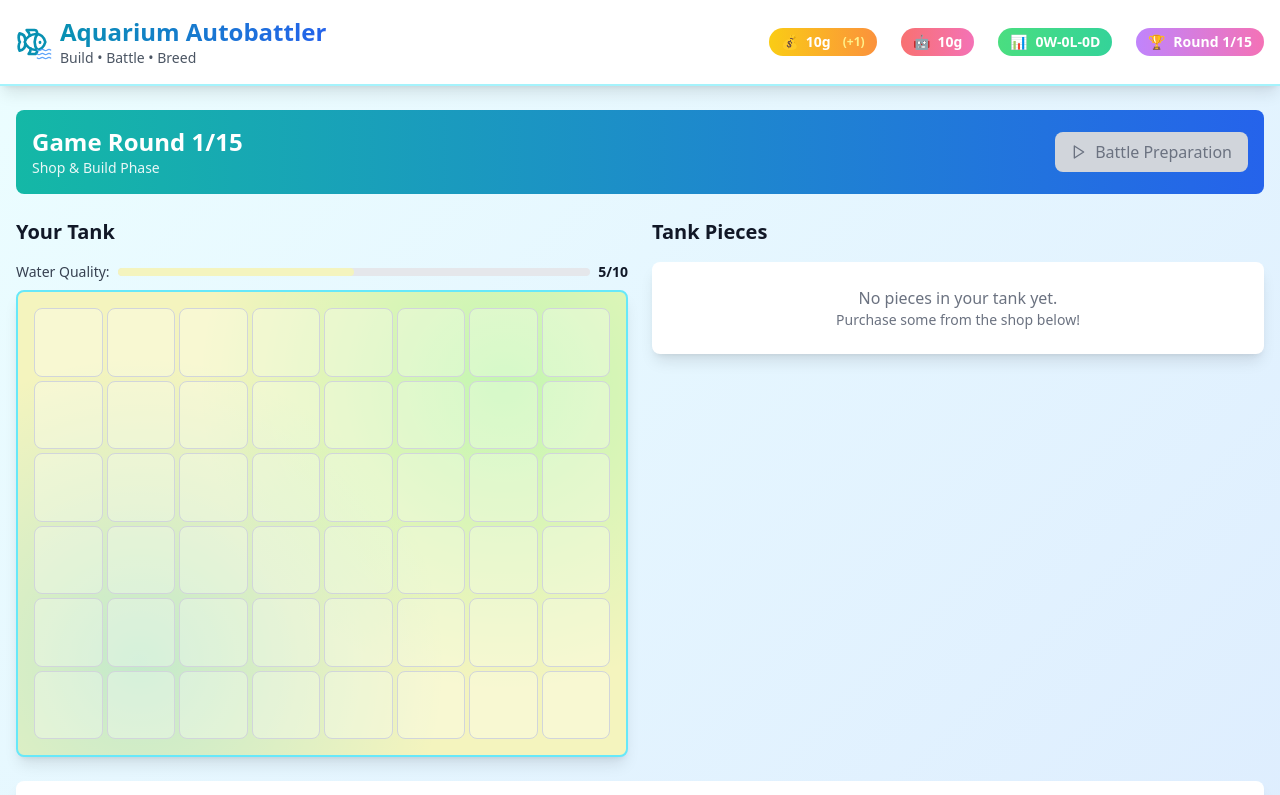
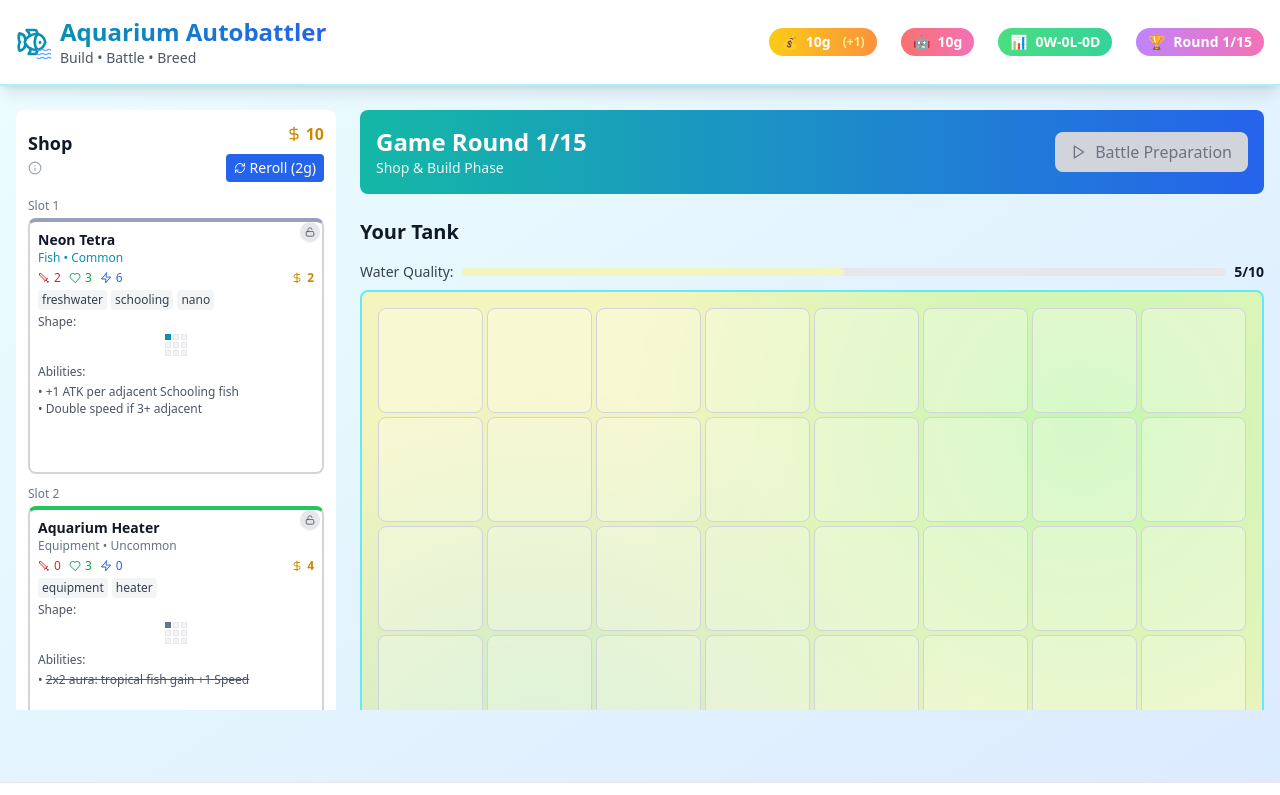
Before and after one commit to SobieskiCodes/aquarium-autobattle, a React (Vite) app: page / in a window 1280 px wide. Shown: the top 795 px of the page. Built offline with nearby package versions, Linux system fonts and the light colour scheme.

Commit message:
Move shop to left sidebar layout

```diff
--- a/src/components/GamePhase.tsx
+++ b/src/components/GamePhase.tsx
@@ -66,7 +66,25 @@ export const GamePhase: React.FC<GamePhaseProps> = ({
   };
 
   const renderShopPhase = () => (
-    <div className="space-y-6">
+    <div className="flex gap-6 h-[calc(100vh-200px)]">
+      {/* Left Sidebar - Shop */}
+      <div className="w-80 flex-shrink-0 space-y-4 overflow-y-auto">
+        <Shop
+          pieces={gameState.shop}
+          gold={gameState.gold}
+          onPurchase={onPurchasePiece}
+          onReroll={onRerollShop}
+          currentRerollCost={gameState.rerollsThisRound < 5 ? 2 : 2 + (gameState.rerollsThisRound - 4)}
+          rerollsThisRound={gameState.rerollsThisRound}
+          lockedIndex={gameState.lockedShopIndex}
+          onToggleLock={onToggleShopLock}
+          onDragStart={handleDragStart}
+          onDragEnd={handleDragEnd}
+        />
+      </div>
+
+      {/* Main Content Area */}
+      <div className="flex-1 space-y-6 overflow-y-auto">
       <div className="bg-gradient-to-r from-teal-500 to-blue-600 text-white p-4 rounded-lg">
         <div className="flex items-center justify-between">
           <div>
@@ -120,8 +138,8 @@ export const GamePhase: React.FC<GamePhaseProps> = ({
         </div>
       </div>
 
-      <div className="grid lg:grid-cols-2 gap-6">
-        <div className="space-y-4">
+        <div className="space-y-6">
+          <div className="space-y-4">
           <h2 className="text-xl font-bold text-gray-900 mb-4">Your Tank</h2>
 
           {/* Board Stats Summary */}
@@ -150,12 +168,12 @@ export const GamePhase: React.FC<GamePhaseProps> = ({
             hoveredCardPiece={hoveredCardPiece}
           />
 
-        </div>
+          </div>
 
-        <div className="space-y-4">
+          <div className="space-y-4">
           <h2 className="text-xl font-bold text-gray-900 mb-4">Tank Pieces</h2>
           {gameState.playerTank.pieces.length > 0 ? (
-            <div className="bg-white rounded-lg shadow-lg p-4 max-h-[600px] overflow-y-auto">
+            <div className="bg-white rounded-lg shadow-lg p-4 max-h-[400px] overflow-y-auto">
               {/* Unplaced pieces warning */}
               {(() => {
                 const unplacedPieces = gameState.playerTank.pieces.filter(piece => !piece.position);
@@ -200,21 +218,9 @@ export const GamePhase: React.FC<GamePhaseProps> = ({
               <p className="text-sm">Purchase some from the shop below!</p>
             </div>
           )}
+          </div>
         </div>
       </div>
-
-      <Shop
-        pieces={gameState.shop}
-        gold={gameState.gold}
-        onPurchase={onPurchasePiece}
-        onReroll={onRerollShop}
-        currentRerollCost={gameState.rerollsThisRound < 5 ? 2 : 2 + (gameState.rerollsThisRound - 4)}
-        rerollsThisRound={gameState.rerollsThisRound}
-        lockedIndex={gameState.lockedShopIndex}
-        onToggleLock={onToggleShopLock}
-        onDragStart={handleDragStart}
-        onDragEnd={handleDragEnd}
-      />
     </div>
   );
 
--- a/src/components/PieceCard.tsx
+++ b/src/components/PieceCard.tsx
@@ -101,6 +101,7 @@ export const PieceCard: React.FC<PieceCardProps> = ({
        ${isInShop && !canAfford ? 'cursor-not-allowed' : ''}
         ${isLocked ? 'bg-yellow-50' : ''}
         ${isDragging ? 'opacity-50 transform rotate-2' : ''}
+        ${isInShop ? 'h-44' : 'h-64'}
       `}
      onClick={canAfford && piece.type !== 'consumable' ? handleClick : undefined}
       onClick={canAfford ? handleClick : undefined}
--- a/src/components/Shop.tsx
+++ b/src/components/Shop.tsx
@@ -29,16 +29,16 @@ export const Shop: React.FC<ShopProps> = ({
   onDragEnd
 }) => {
   return (
-    <div className="bg-white rounded-lg shadow-lg p-4">
+    <div className="bg-white rounded-lg shadow-lg p-3">
       <div className="flex items-center justify-between mb-4">
-        <div className="flex items-center gap-2">
-          <h2 className="text-xl font-bold text-gray-900">Aquarium Shop</h2>
+        <div className="flex flex-col gap-1">
+          <h2 className="text-lg font-bold text-gray-900">Shop</h2>
           <div className="relative group">
             <Info
-              size={16}
+              size={14}
               className="text-gray-400 hover:text-gray-600 cursor-help transition-colors"
             />
-            <div className="absolute left-0 top-6 bg-gray-900 text-white text-sm p-3 rounded-lg shadow-xl opacity-0 group-hover:opacity-100 transition-opacity duration-200 pointer-events-none z-50 whitespace-nowrap">
+            <div className="absolute left-0 top-5 bg-gray-900 text-white text-xs p-2 rounded-lg shadow-xl opacity-0 group-hover:opacity-100 transition-opacity duration-200 pointer-events-none z-50 w-64">
               <div className="space-y-2">
                 <div>🛒 You can buy multiple items at once - they'll go into your storage to place later</div>
                 <div className="text-orange-300 font-medium">⚠️ Consumables disappear if not placed on grid when battle starts!</div>
@@ -46,33 +46,33 @@ export const Shop: React.FC<ShopProps> = ({
             </div>
           </div>
         </div>
-        <div className="flex items-center gap-4">
+        <div className="flex flex-col items-end gap-2">
           <div className="flex items-center gap-1 text-yellow-600">
-            <DollarSign size={20} />
-            <span className="font-bold text-lg">{gold}</span>
+            <DollarSign size={16} />
+            <span className="font-bold text-base">{gold}</span>
           </div>
           <button
             onClick={onReroll}
             disabled={gold < currentRerollCost}
             className={`
-              flex items-center gap-2 px-3 py-2 rounded-lg font-medium transition-all
+              flex items-center gap-1 px-2 py-1 rounded text-sm font-medium transition-all
               ${gold >= currentRerollCost
-                ? 'bg-blue-600 text-white hover:bg-blue-700 hover:shadow-md'
+                ? 'bg-blue-600 text-white hover:bg-blue-700'
                 : 'bg-gray-300 text-gray-500 cursor-not-allowed'
               }
             `}
             title={`Reroll #${rerollsThisRound + 1}${rerollsThisRound >= 5 ? ` (cost increases after 5 rerolls)` : ''}`}
           >
-            <RefreshCw size={16} />
+            <RefreshCw size={12} />
             Reroll ({currentRerollCost}g)
           </button>
         </div>
       </div>
 
-      <div className="grid grid-cols-1 md:grid-cols-5 gap-4">
+      <div className="space-y-3">
         {pieces.map((piece, index) => (
-          <div key={piece ? piece.id : `empty-${index}`} className="min-h-[200px]">
-            <div className="text-xs text-gray-500 mb-1 text-center">
+          <div key={piece ? piece.id : `empty-${index}`} className="min-h-[180px]">
+            <div className="text-xs text-gray-500 mb-1">
               Slot {index + 1}
             </div>
             {piece ? (
@@ -89,7 +89,7 @@ export const Shop: React.FC<ShopProps> = ({
                 <button
                   onClick={() => onToggleLock(index)}
                   className={`
-                    absolute top-1 right-1 w-6 h-6 rounded-full flex items-center justify-center
+                    absolute top-1 right-1 w-5 h-5 rounded-full flex items-center justify-center
                     transition-all duration-200 shadow-sm
                     ${lockedIndex === index
                       ? 'bg-yellow-500 text-white hover:bg-yellow-600'
@@ -98,7 +98,7 @@ export const Shop: React.FC<ShopProps> = ({
                   `}
                   title={lockedIndex === index ? 'Unlock this item' : 'Lock this item (persists through rerolls)'}
                 >
-                  {lockedIndex === index ? <Lock size={12} /> : <Unlock size={12} />}
+                  {lockedIndex === index ? <Lock size={10} /> : <Unlock size={10} />}
                 </button>
               </div>
             ) : (
@@ -111,9 +111,9 @@ export const Shop: React.FC<ShopProps> = ({
       </div>
 
       {lockedIndex !== null && (
-        <div className="mt-3 p-2 bg-yellow-50 border border-yellow-200 rounded-lg text-sm text-yellow-800">
+        <div className="mt-3 p-2 bg-yellow-50 border border-yellow-200 rounded-lg text-xs text-yellow-800">
           <div className="flex items-center gap-2">
-            <Lock size={14} />
+            <Lock size={12} />
             <span>Slot {lockedIndex + 1} is locked and will persist through rerolls and rounds</span>
           </div>
         </div>
```
